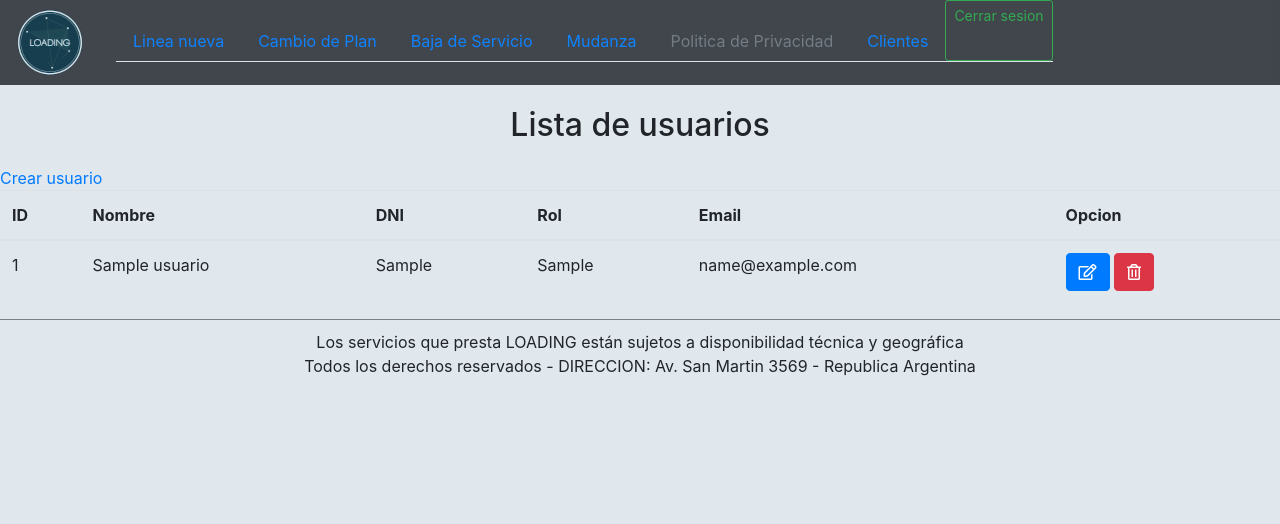
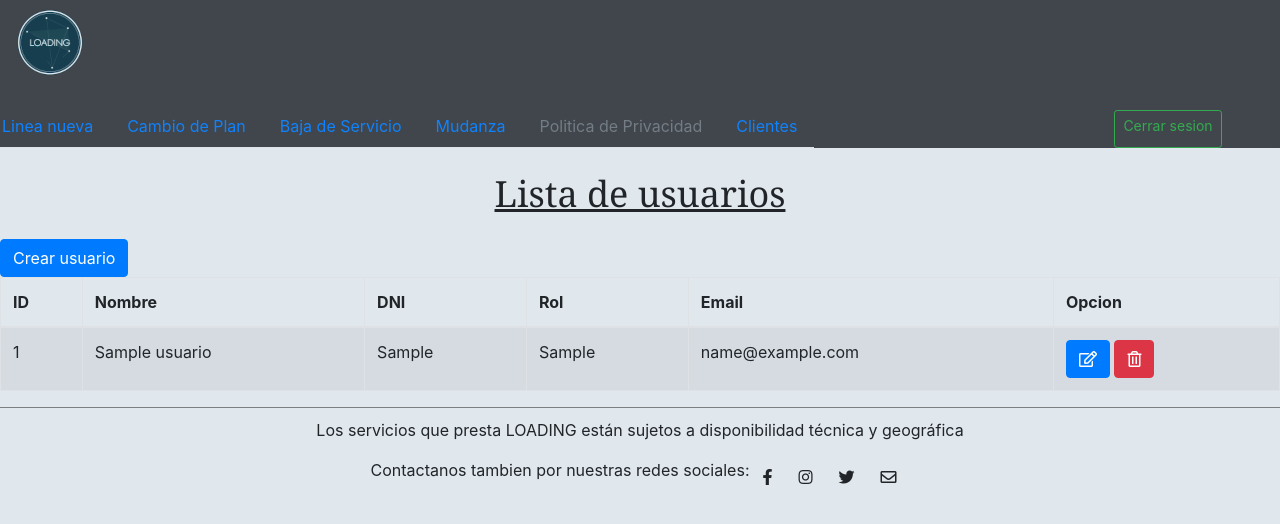
Before and after one commit to LucasRocca/portalCliente, a PHP site: page /php/Clientes.php in a window 1280 px wide. Shown: the top 524 px of the page. Run offline with PHP 8.4, Linux system fonts and the light colour scheme; tables that the repository leaves empty or names only in its code hold one stand-in row (values such as "Sample post"); some libraries are stand-ins or nearby versions.

Commit message:
nav listo

```diff
--- /dev/null
+++ b/css/Clientes.css
@@ -0,0 +1,5 @@
+div h1{
+    font-size: 36px;
+    font-family: Georgia, 'Times New Roman', Times, serif;
+    text-decoration-line:underline;
+}
--- a/css/Index.css
+++ b/css/Index.css
@@ -19,18 +19,6 @@ nav{
 }
 /* body */
 
-.parrafo{
-    margin: 15px 15px;
-}
-
-/* footer */
-footer div{
-   text-align: center;
-   border-top: 1px solid rgba(17, 17, 17, 0.486);
-   padding-top: 10px;
-   margin-bottom: 0;
-}
-
 h1{
     text-align: center;
 }
@@ -49,3 +37,11 @@ h1{
     width: 200px;
     font-size: 22px;
 }
+
+/* footer */
+footer div{
+    text-align: center;
+    border-top: 1px solid rgba(17, 17, 17, 0.486);
+    padding-top: 10px;
+    margin-bottom: 0;
+ }
--- a/partials/footer.php
+++ b/partials/footer.php
@@ -1,9 +1,45 @@
+<!DOCTYPE html>
+<html lang="en">
+<head>
+    <meta charset="UTF-8">
+    <meta http-equiv="X-UA-Compatible" content="IE=edge">
+    <meta name="viewport" content="width=device-width, initial-scale=1.0">
+       <!-- FONT AWESOME 5 -->
+    <link rel="stylesheet" href="https://pro.fontawesome.com/releases/v5.10.0/css/all.css" integrity="sha384-AYmEC3Yw5cVb3ZcuHtOA93w35dYTsvhLPVnYs9eStHfGJvOvKxVfELGroGkvsg+p" crossorigin="anonymous"/>
+    <link rel="stylesheet" type="text/css" href="../css/Index.css">
+
+    <title>footer</title>
+</head>
+<body>
 <footer>
         <div>
             <p>
                 Los servicios que presta LOADING están sujetos a disponibilidad técnica y geográfica  <br>
-                Todos los derechos reservados - DIRECCION: Av. San Martin 3569 - Republica Argentina
             </p>
+
+            <ul class="nav justify-content-center">
+                <li><label > Contactanos tambien por nuestras redes sociales: </label> </li>
+                <li  >
+                    <a href="" class="btn" >
+                        <i class="fab fa-facebook-f"></i>
+                    </a>
+                </li>
+                <li>
+                    <a href="" class="btn">
+                        <i class="fab fa-instagram"></i>
+                    </a>
+                </li>
+                <li>
+                    <a href="" class="btn">
+                        <i class="fab fa-twitter"></i>
+                    </a>
+                </li>
+                <li>
+                    <a href="" class="btn">
+                        <i class="far fa-envelope"></i>
+                    </a>
+                </li>
+            </ul>
         </div>
 </footer>
 
--- a/partials/nav.php
+++ b/partials/nav.php
@@ -20,26 +20,26 @@
                 </a>
             </div>
             <div>
-              <ul class="nav nav-tabs justify-content">
-                  <li class="nav-item ">
+              <ul class="row nav justify-content">
+                  <li class="nav-item nav-tabs">
                    <a class="nav-link" href="../php/LineaNueva.php">Linea nueva</a>
                   </li>
-                  <li class="nav-item">
+                  <li class="nav-item nav-tabs">
                    <a class="nav-link" href="../php/CambioPlan.php">Cambio de Plan</a>
                   </li>
-                  <li class="nav-item">
+                  <li class="nav-item nav-tabs">
                    <a class="nav-link" href="../php/BajaServicio.php">Baja de Servicio</a>
                   </li>
-                    <li class="nav-item">
+                    <li class="nav-item nav-tabs">
                       <a class="nav-link" href="../php/Mudanza.php">Mudanza</a>
                    </li>
-                  <li class="nav-item">
+                  <li class="nav-item nav-tabs">
                     <a class="nav-link disabled" href="#" aria-disabled="true">Politica de Privacidad</a>
                   </li>
-                  <li class="nav-item">
+                  <li class="nav-item nav-tabs">
                       <a class="nav-link" href="Clientes.php" tabindex="-1" aria-disabled="true">Clientes</a>
                   </li>
-                   <a href="../php/Index.php" class="btn btn-sm btn-outline-success" type="submit" id="btnLogout">Cerrar sesion</a>
+                   <a href="../php/Index.php" class="btn btn-sm btn-outline-success" type="submit" id="btnLogout" style="margin-top:25px; margin-left:300px;">Cerrar sesion</a>
                 </ul>
 
             </div>
--- a/php/Clientes.php
+++ b/php/Clientes.php
@@ -8,6 +8,7 @@
        <!-- Coneccion a bootstrap -->
     <link rel="stylesheet" href="https://cdn.jsdelivr.net/npm/bootstrap@4.5.3/dist/css/bootstrap.min.css" integrity="sha384-TX8t27EcRE3e/ihU7zmQxVncDAy5uIKz4rEkgIXeMed4M0jlfIDPvg6uqKI2xXr2" crossorigin="anonymous">
     <link rel="stylesheet" type="text/css" href="../css/normalize.css">
+    <link rel="stylesheet" type="text/css" href="../css/Clientes.css">
         <!-- FONT AWESOME 5 -->
     <link rel="stylesheet" href="https://pro.fontawesome.com/releases/v5.10.0/css/all.css" integrity="sha384-AYmEC3Yw5cVb3ZcuHtOA93w35dYTsvhLPVnYs9eStHfGJvOvKxVfELGroGkvsg+p" crossorigin="anonymous"/>
 
@@ -17,9 +18,11 @@
 <body>
 
 <section id="container">
-          <h1> Lista de usuarios </h1>
-          <a href="Registro.php" class="btn_new">Crear usuario</a>
-    <table class="table table-hover">
+    <div>
+        <h1> Lista de usuarios </h1>
+    </div>
+          <a href="Registro.php" class="btn btn_new btn-primary">Crear usuario</a>
+    <table class="table table-striped table-bordered table-hover table-condensed">
         <thead>
             <tr>
                     <th scope="col">ID</th>
```
Also changed, not shown: php/email.php (+3 -5 lines), Imagenes/Logos/Background.jpg (renamed from Imagenes/Background.jpg).
